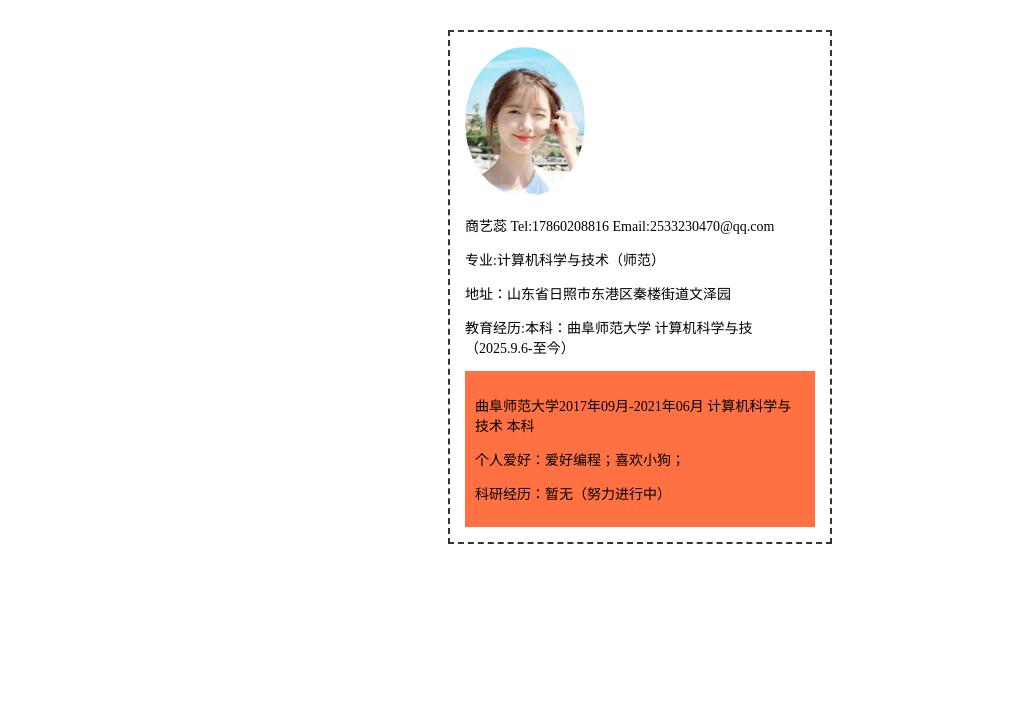
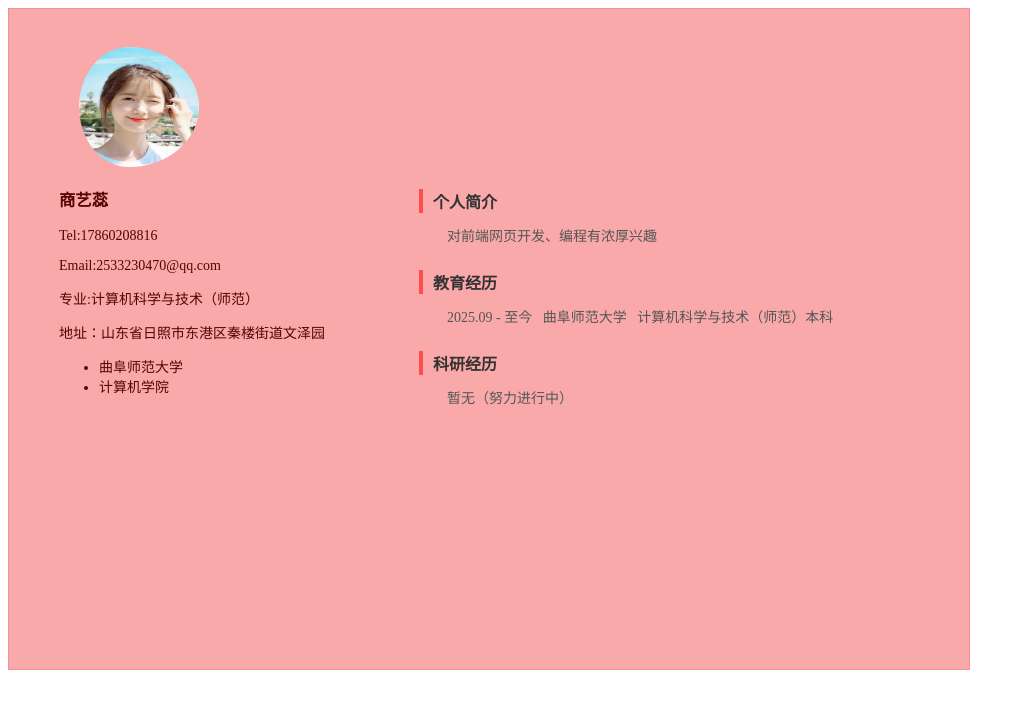
Before and after one commit to S-123-cloud/S-123-cloud.github.io, a plain HTML site: page index.html in a window 1280 px wide. Shown: the whole page, without its empty margins (0-1025 px from the left). Drawn offline with Linux system fonts and the light colour scheme.

Commit message:
Update index.html

```diff
--- a/index.html
+++ b/index.html
@@ -3,41 +3,72 @@
 <head>
     <meta charset="UTF-8">
     <style>
-        .card {
-            width: 350px;
-            border: 2px dashed #333;
-            padding: 15px;
-            margin: 30px auto;
+        .card{
+            width:900px;
+            height:600px;
+            background:rgb(249, 169, 169);
+            border:1px solid rgba(237, 43, 75, 0.216);
+            padding:30px;
+            margin:0 auro;
+            overflow:hidden;
+        }
+        .left{
+            font-size:14px;
+            color:#580303;
+            margin:8px 0;
+            padding-left:20px;
+            float:left;
+        }
+        .right{
+            width:520px;
+            float:right;
+            padding-top:125px;
+        }
+        .right h3{
+            font-size: 16px;
+            color: #333;
+            border-left: 4px solid #ff4d4f;
+            padding-left: 10px;
+            margin-top: 25px;
+            margin-bottom: 12px;
+        }
+        .right p{
             font-size: 14px;
+            color: #555;
+            margin: 0 0 10px;
+            text-indent: 2em;
         }
-        .orange {
-            background: #ff7043;
-            color: #000;
-            padding: 10px;
-            margin-top: 10px;
-        }
-        img {
-            width: 120px;
-            height: 150px;
-            border-radius: 50%;
+        img{
+            width:120px;
+            height:120px;
+            border-radius:50%;
+            padding-left:20px;
         }
     </style>
 </head>
 <body>
 
     <div class="card">
-        <img src="OIP-C.jpg">
-        <p>商艺蕊 Tel:17860208816 Email:2533230470@qq.com</p>
-        <p>专业:计算机科学与技术（师范）</p>
-        <p>地址：山东省日照市东港区秦楼街道文泽园</p>
-        <p>教育经历:本科：曲阜师范大学 计算机科学与技（2025.9.6-至今） </p>
-
-        <div class="orange">
-            <p>曲阜师范大学2017年09月-2021年06月 计算机科学与技术 本科</p>
-            <p>个人爱好：爱好编程；喜欢小狗；</p>
-            <p>科研经历：暂无（努力进行中）</p>
+        <div class="left">
+            <img src="OIP-C.jpg">
+            <h3>商艺蕊</h3>
+            <p>Tel:17860208816</p>
+            <p>Email:2533230470@qq.com</p>
+            <p>专业:计算机科学与技术（师范）</p>
+            <p>地址：山东省日照市东港区秦楼街道文泽园</p>
+            <ul>
+                <li>曲阜师范大学</li>
+                <li>计算机学院</li>
+            </ul>
+        </div>
+        <div class="right">
+            <h3>个人简介</h3>
+            <p>对前端网页开发、编程有浓厚兴趣</p>
+            <h3>教育经历</h3>
+            <p>2025.09 - 至今 &nbsp;&nbsp;曲阜师范大学 &nbsp;&nbsp;计算机科学与技术（师范）本科</p>
+            <h3>科研经历</h3>
+            <p>暂无（努力进行中）</p>
         </div>
     </div>
-
 </body>
 </html>
```
